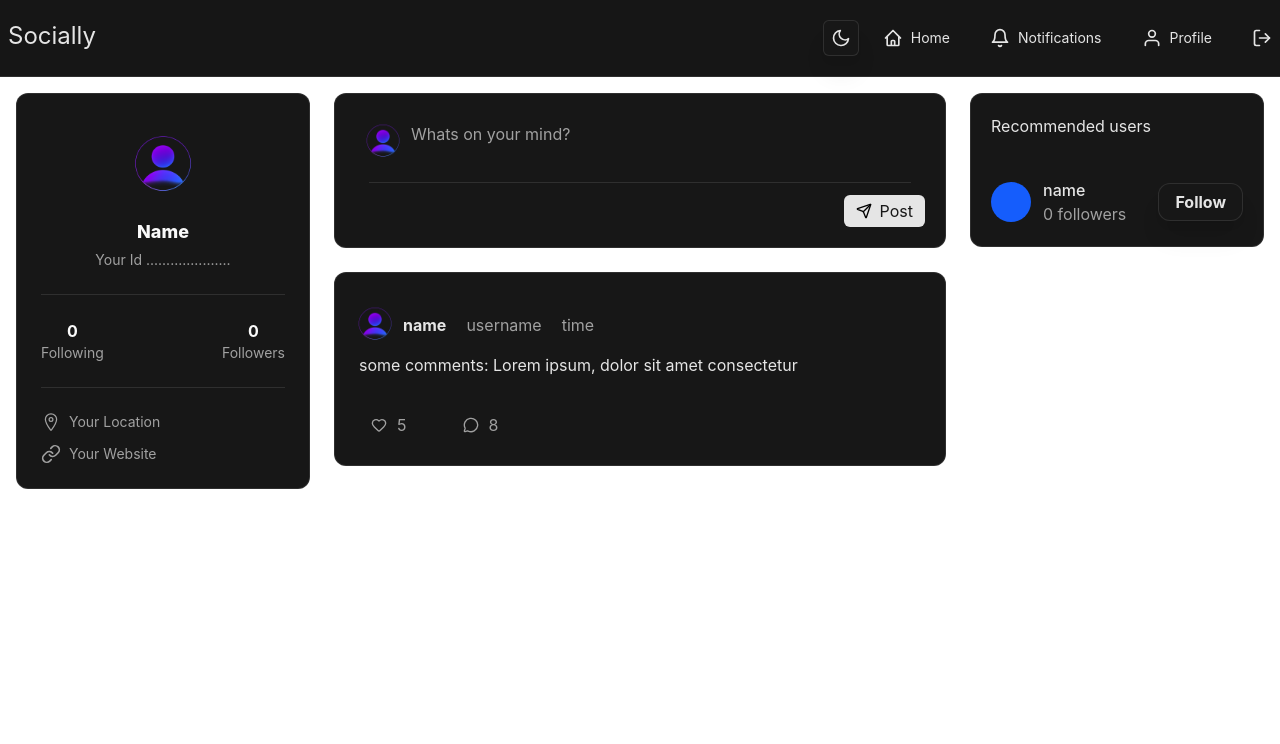
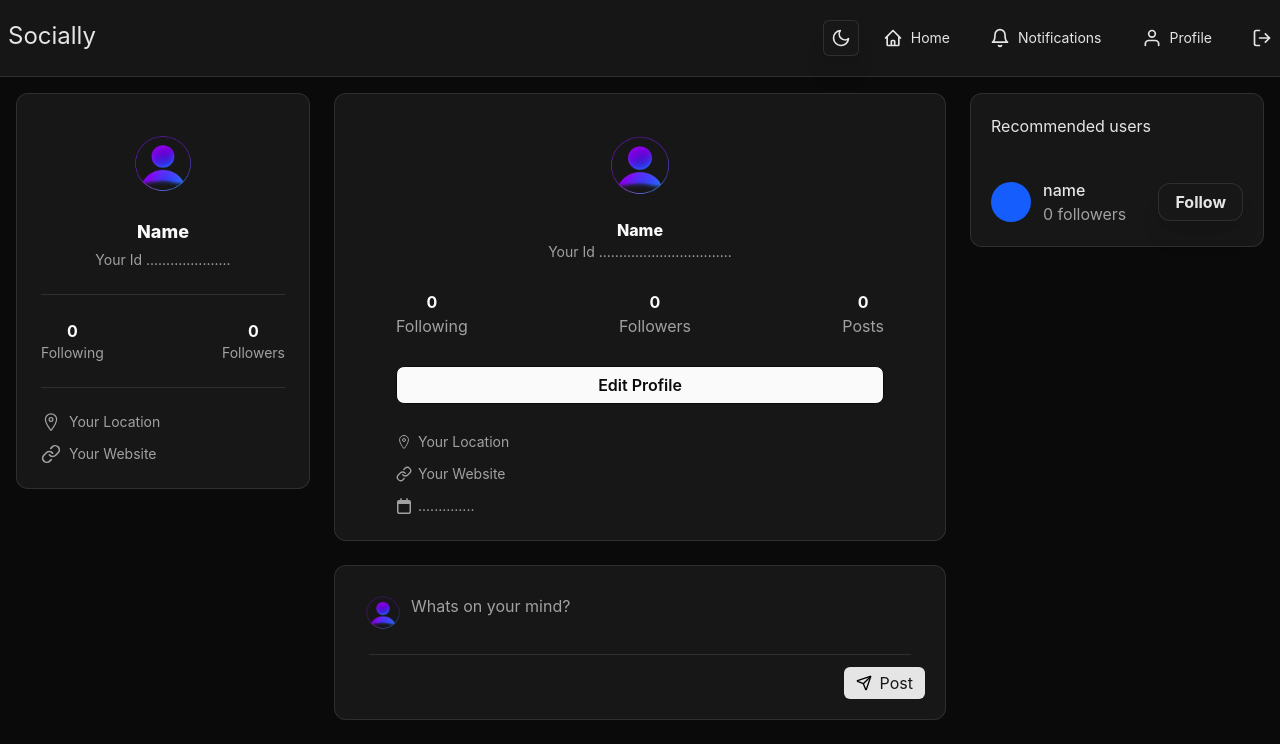
Before and after one commit to MohammadrezaKashani/Socially-V2, a React (Vite) app: page / in a window 1280 px wide. Shown: the top 744 px of the page. Built offline with nearby package versions, Linux system fonts and the light colour scheme.

Commit message:
Add: EditProfile component , Fixing bugs

```diff
--- a/package.json
+++ b/package.json
@@ -12,8 +12,9 @@
   "dependencies": {
     "@hookform/resolvers": "^5.4.0",
     "@tailwindcss/vite": "^4.3.1",
+    "icons": "^1.0.0",
     "lucide-react": "^1.20.0",
-    "react": "^19.2.6",
+    "react": "^19.2.7",
     "react-dom": "^19.2.6",
     "react-hook-form": "^7.79.0",
     "react-icons": "^5.6.0",
--- a/src/App.tsx
+++ b/src/App.tsx
@@ -6,6 +6,7 @@ import RecommendedUsers from './components/RecommendedUsers'
 import ProfileCard from './components/ProfileCard'
 import CreatePosts from './components/CreatePosts'
 import Posts from './components/Posts'
+import Profile from './components/pages/Profile'
 
 
 
@@ -17,14 +18,17 @@ function App() {
       {/* <SignIn/>
       <SignUp/> */}
       <Header />
+      <div className='bg-background'>
       <div className="grid grid-cols-1 md:grid-cols-12 gap-6 p-4">
         <div className="hidden md:block md:col-span-3"><ProfileCard/></div>
-        <div className='md:col-span-6 space-y-6'><CreatePosts />
+        <div className='md:col-span-6 space-y-6'>
+        <Profile />
+          <CreatePosts />
           <Posts/>
         </div>
         <div className='hidden md:block md:col-span-3'> <RecommendedUsers/></div>
       </div>
-
+      </div>
 
 
 
--- /dev/null
+++ b/src/components/EditProfile.tsx
@@ -0,0 +1,65 @@
+import { IoLocationOutline } from "react-icons/io5";
+import { FiLink } from "react-icons/fi";
+import { FaRegCalendar } from "react-icons/fa6";
+
+
+function EditProfile() {
+  return (
+    <div className="flex flex-col bg-card text-foreground  justify-center items-center rounded-xl border py-6 gap-7 border-border w-full">
+      <section>
+            <button className="flex flex-col items-center cursor-pointer w-full">
+                <img className="size-25 " src="src/assets/Images/Profilepic.png" alt="profile" />
+                <h2 className="font-extrabold">
+                    Name
+                </h2>
+                <p className="text-muted-foreground text-sm">
+                    Your Id .................................
+                </p>
+            </button>
+        </section>
+        <section className="w-[80%]">
+            <div className="flex justify-between items-center ">
+                <div className="flex flex-col items-center">
+                    <p className="font-bold">0</p>
+                    <p className="text-muted-foreground">Following</p>
+                </div>
+                <div className="flex flex-col items-center">
+                    <p className="font-bold">0</p>
+                    <p className="text-muted-foreground">Followers</p>
+                </div>
+                <div className="flex flex-col items-center">
+                    <p className="font-bold">0</p>
+                    <p className="text-muted-foreground">Posts</p>
+                </div>
+            </div>
+        </section>
+        <button className="border bg-foreground text-background w-[80%] rounded-lg font-semibold py-1.5 hover:bg-neutral-400 duration-100 transition-colors cursor-pointer">
+            Edit Profile
+        </button>
+        <section className="w-[80%] text-muted-foreground">
+            <div className="flex flex-col items-start justify-start gap-3">
+            <div className="flex items-center gap-1.5">
+             <IoLocationOutline />
+                 <p className="text-sm">
+               Your Location
+                </p>
+         </div>
+         <div className="flex items-center gap-1.5">
+            <FiLink />
+                 <p className="text-sm">
+               Your Website
+                </p>
+         </div>
+         <div className="flex items-center gap-1.5">
+         <FaRegCalendar />
+                 <p className="text-sm">
+               ..............
+                </p>
+         </div>
+         </div>
+        </section>
+    </div>
+  )
+}
+
+export default EditProfile
--- a/src/components/Pages/EditProfile.tsx
+++ /dev/null
@@ -1,15 +0,0 @@
-import ProfileCard from "../ProfileCard"
-
-
-function EditProfile() {
-  return (
-    <main className="bg-background min-h-[calc(100vh-77px)]">
-      <div className="flex justify-between">
-        <ProfileCard />
-            <div>salam</div>
-      </div>
-    </main>
-  );
-}
-
-export default EditProfile
--- /dev/null
+++ b/src/components/Pages/Profile.tsx
@@ -0,0 +1,16 @@
+import EditProfile from "../EditProfile"
+import ProfileCard from "../ProfileCard"
+
+
+function Profile() {
+  return (
+    <main className="bg-background">
+        <div className="flex justify-between">
+            {/* <ProfileCard / > */}
+            <EditProfile />
+        </div>
+    </main>
+  );
+}
+
+export default Profile
```
Also changed, not shown: 1 other file (tests, documents, lock files or other folders).
